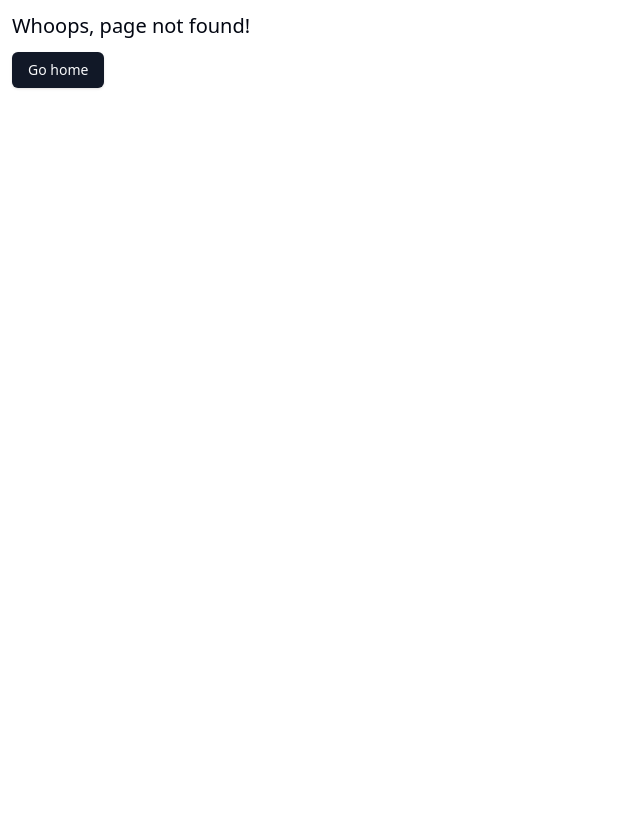
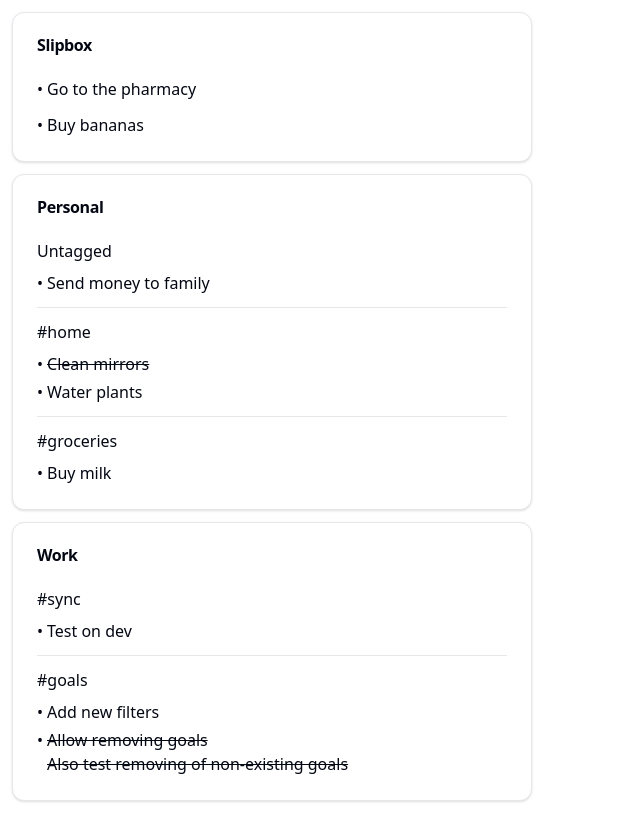
Before and after one commit to vitaly-rudenko/mind-sweep, a React (Vite) app in the folder client/: page /#/notes in a window 1280 px wide. Before the commit this address had no page. Shown: the whole page, without its empty margins (0-640 px from the left). Before the commit the page ends 800 px from the top, so only its background shows below. Built offline with nearby package versions, Linux system fonts and the light colour scheme.

Commit message:
Basic UI for buckets and tags

```diff
--- a/client/package.json
+++ b/client/package.json
@@ -15,6 +15,7 @@
   },
   "dependencies": {
     "@radix-ui/react-icons": "^1.3.0",
+    "@radix-ui/react-separator": "^1.0.3",
     "@radix-ui/react-slot": "^1.0.2",
     "@tanstack/react-query": "^5.28.4",
     "@tanstack/react-router": "^1.20.1",
--- /dev/null
+++ b/client/src/components/card.tsx
@@ -0,0 +1,76 @@
+import * as React from "react"
+
+import { cn } from "@/utils/cn"
+
+const Card = React.forwardRef<
+  HTMLDivElement,
+  React.HTMLAttributes<HTMLDivElement>
+>(({ className, ...props }, ref) => (
+  <div
+    ref={ref}
+    className={cn(
+      "rounded-xl border bg-card text-card-foreground shadow",
+      className
+    )}
+    {...props}
+  />
+))
+Card.displayName = "Card"
+
+const CardHeader = React.forwardRef<
+  HTMLDivElement,
+  React.HTMLAttributes<HTMLDivElement>
+>(({ className, ...props }, ref) => (
+  <div
+    ref={ref}
+    className={cn("flex flex-col space-y-1.5 p-6", className)}
+    {...props}
+  />
+))
+CardHeader.displayName = "CardHeader"
+
+const CardTitle = React.forwardRef<
+  HTMLParagraphElement,
+  React.HTMLAttributes<HTMLHeadingElement>
+>(({ className, ...props }, ref) => (
+  <h3
+    ref={ref}
+    className={cn("font-semibold leading-none tracking-tight", className)}
+    {...props}
+  />
+))
+CardTitle.displayName = "CardTitle"
+
+const CardDescription = React.forwardRef<
+  HTMLParagraphElement,
+  React.HTMLAttributes<HTMLParagraphElement>
+>(({ className, ...props }, ref) => (
+  <p
+    ref={ref}
+    className={cn("text-sm text-muted-foreground", className)}
+    {...props}
+  />
+))
+CardDescription.displayName = "CardDescription"
+
+const CardContent = React.forwardRef<
+  HTMLDivElement,
+  React.HTMLAttributes<HTMLDivElement>
+>(({ className, ...props }, ref) => (
+  <div ref={ref} className={cn("p-6 pt-0", className)} {...props} />
+))
+CardContent.displayName = "CardContent"
+
+const CardFooter = React.forwardRef<
+  HTMLDivElement,
+  React.HTMLAttributes<HTMLDivElement>
+>(({ className, ...props }, ref) => (
+  <div
+    ref={ref}
+    className={cn("flex items-center p-6 pt-0", className)}
+    {...props}
+  />
+))
+CardFooter.displayName = "CardFooter"
+
+export { Card, CardHeader, CardFooter, CardTitle, CardDescription, CardContent }
--- /dev/null
+++ b/client/src/components/separator.tsx
@@ -0,0 +1,29 @@
+import * as React from "react"
+import * as SeparatorPrimitive from "@radix-ui/react-separator"
+
+import { cn } from "@/utils/cn"
+
+const Separator = React.forwardRef<
+  React.ElementRef<typeof SeparatorPrimitive.Root>,
+  React.ComponentPropsWithoutRef<typeof SeparatorPrimitive.Root>
+>(
+  (
+    { className, orientation = "horizontal", decorative = true, ...props },
+    ref
+  ) => (
+    <SeparatorPrimitive.Root
+      ref={ref}
+      decorative={decorative}
+      orientation={orientation}
+      className={cn(
+        "shrink-0 bg-border",
+        orientation === "horizontal" ? "h-[1px] w-full" : "h-full w-[1px]",
+        className
+      )}
+      {...props}
+    />
+  )
+)
+Separator.displayName = SeparatorPrimitive.Root.displayName
+
+export { Separator }
--- a/client/src/globals.css
+++ b/client/src/globals.css
@@ -74,3 +74,14 @@
     @apply bg-background text-foreground;
   }
 }
+
+@keyframes top-down {
+  from {
+    opacity: 0;
+    transform: translateY(max(-15%, -0.5rem));
+  }
+}
+
+.animation-top-down {
+  animation: top-down 0.2s ease-out;
+}
--- /dev/null
+++ b/client/src/notes/notes.tsx
@@ -0,0 +1,82 @@
+import { Button } from '@/components/button'
+import { Card, CardContent, CardFooter, CardHeader, CardTitle } from '@/components/card'
+import { Separator } from '@/components/separator'
+import { cn } from '@/utils/cn'
+import { useState, type FC, type ReactNode } from 'react'
+
+export const Notes: FC = () => {
+  return <div className='flex flex-col gap-3'>
+    <Bucket title='Slipbox'>
+      <Note>Go to the pharmacy</Note>
+      <Note>Buy bananas</Note>
+    </Bucket>
+
+    <Bucket title='Personal'>
+      <Tag>
+        <Note>Send money to family</Note>
+      </Tag>
+
+      <Separator />
+
+      <Tag title='home'>
+        <Note completed>Clean mirrors</Note>
+        <Note>Water plants</Note>
+      </Tag>
+
+      <Separator />
+
+      <Tag title='groceries'>
+        <Note>Buy milk</Note>
+      </Tag>
+    </Bucket>
+
+    <Bucket title='Work'>
+      <Tag title='sync'>
+        <Note>Test on dev</Note>
+      </Tag>
+
+      <Separator />
+
+      <Tag title='goals'>
+        <Note>Add new filters</Note>
+        <Note completed>
+          <p>Allow removing goals</p>
+          <p>Also test removing of non-existing goals</p>
+        </Note>
+      </Tag>
+    </Bucket>
+  </div>
+}
+
+const Bucket: FC<{ children: ReactNode; title: string }> = ({ children, title }) => {
+  const [visible, setVisible] = useState(true)
+
+  return <Card className='transition-shadow hover:shadow-lg'>
+    <CardHeader>
+      <CardTitle className='cursor-pointer transition-colors hover:text-primary/70' onClick={() => setVisible(!visible)}>
+        {title}
+      </CardTitle>
+    </CardHeader>
+    <CardContent className={cn('flex flex-col gap-3 animation-top-down', !visible && 'hidden')}>
+      {children}
+    </CardContent>
+  </Card>
+}
+
+const Tag: FC<{ children: ReactNode; title?: string }> = ({ children, title }) => {
+  const [visible, setVisible] = useState(true)
+
+  return <div className='flex flex-col gap-2'>
+    <div className='cursor-pointer font-medium transition-colors hover:text-primary/70' onClick={() => setVisible(!visible)}>
+      {title ? `#${title}` : 'Untagged'}
+    </div>
+    <div className={cn('flex flex-col gap-1 animation-top-down', !visible && 'hidden')}>{children}</div>
+  </div>
+}
+
+const Note: FC<{ children?: ReactNode; completed?: boolean }> = ({ children, completed = false }) => {
+  return <div className='flex flex-row gap-1'>
+    <div className='flex shrink-0 grow-0'>•</div>
+    <div className={cn(completed && 'line-through')}>{children}</div>
+  </div>
+}
--- a/client/src/routeTree.gen.ts
+++ b/client/src/routeTree.gen.ts
@@ -12,7 +12,7 @@
 
 import { Route as rootRoute } from './routes/__root'
 import { Route as IndexImport } from './routes/index'
-import { Route as TasksIndexImport } from './routes/tasks/index'
+import { Route as NotesIndexImport } from './routes/notes/index'
 
 // Create/Update Routes
 
@@ -21,8 +21,8 @@ const IndexRoute = IndexImport.update({
   getParentRoute: () => rootRoute,
 } as any)
 
-const TasksIndexRoute = TasksIndexImport.update({
-  path: '/tasks/',
+const NotesIndexRoute = NotesIndexImport.update({
+  path: '/notes/',
   getParentRoute: () => rootRoute,
 } as any)
 
@@ -34,8 +34,8 @@ declare module '@tanstack/react-router' {
       preLoaderRoute: typeof IndexImport
       parentRoute: typeof rootRoute
     }
-    '/tasks/': {
-      preLoaderRoute: typeof TasksIndexImport
+    '/notes/': {
+      preLoaderRoute: typeof NotesIndexImport
       parentRoute: typeof rootRoute
     }
   }
@@ -43,6 +43,6 @@ declare module '@tanstack/react-router' {
 
 // Create and export the route tree
 
-export const routeTree = rootRoute.addChildren([IndexRoute, TasksIndexRoute])
+export const routeTree = rootRoute.addChildren([IndexRoute, NotesIndexRoute])
 
 /* prettier-ignore-end */
--- a/client/src/routes/index.tsx
+++ b/client/src/routes/index.tsx
@@ -5,5 +5,5 @@ export const Route = createFileRoute('/')({
 })
 
 function IndexComponent() {
-  return <Navigate to='/tasks' />
+  return <Navigate to='/notes' />
 }
--- a/client/src/routes/tasks/index.tsx
+++ b/client/src/routes/notes/index.tsx
@@ -1,9 +1,10 @@
+import { Notes } from '@/notes/notes'
 import { createFileRoute } from '@tanstack/react-router'
 
-export const Route = createFileRoute('/tasks/')({
+export const Route = createFileRoute('/notes/')({
   component: ReceiptsComponent,
 })
 
 function ReceiptsComponent() {
-  return <div className='text-xl'>Tasks</div>
+  return <Notes />
 }
```
Also changed, not shown: 1 other file (tests, documents, lock files or other folders).
